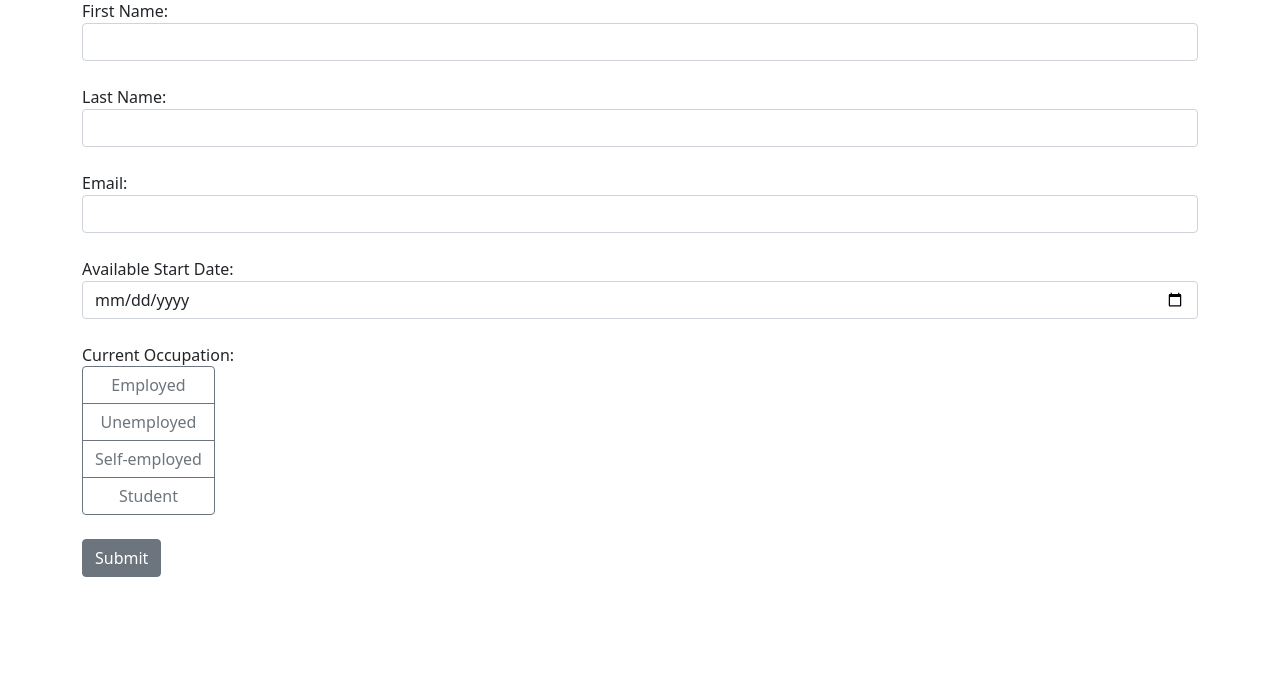
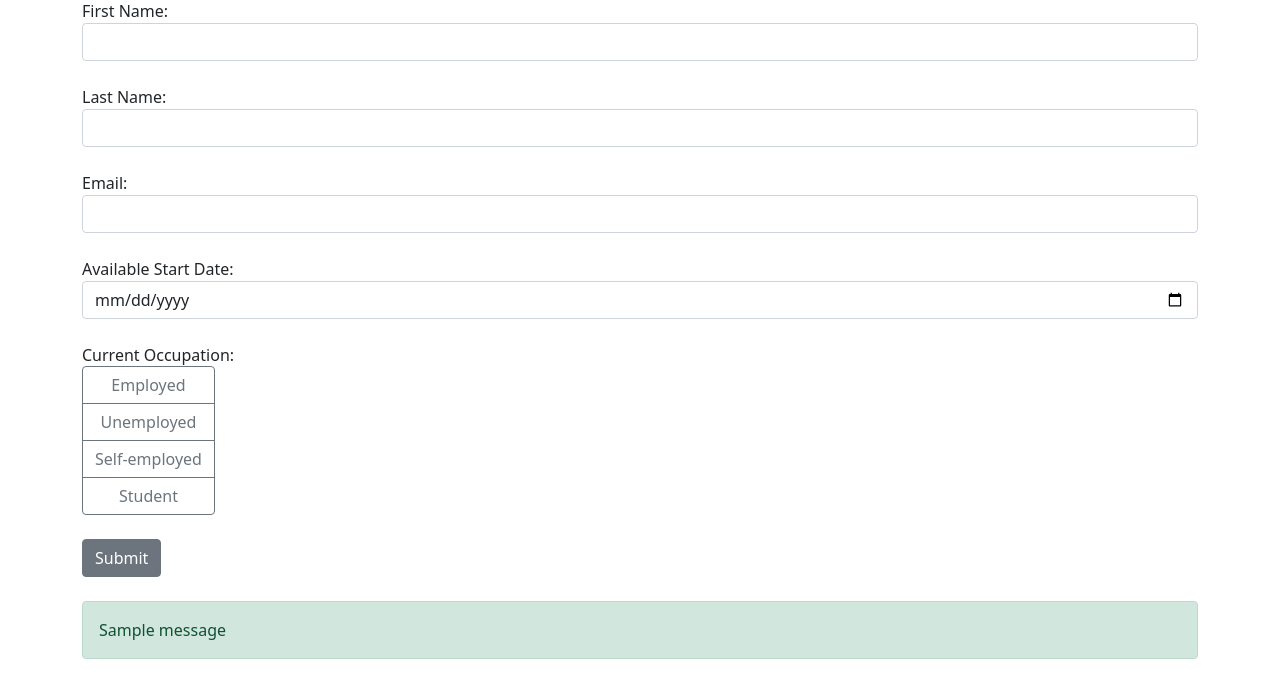
Before and after one commit to Daliana-Solis/Flask_web_form, a Flask app: page / in a window 1280 px wide. Shown: the part 81-779 px from the top of the page. Run offline with Flask 3, Linux system fonts and the light colour scheme; one stand-in notice (Sample message) is shown.

Commit message:
Added submission message

```diff
--- a/main.py
+++ b/main.py
@@ -1,4 +1,4 @@
-from flask import Flask, render_template, request
+from flask import Flask, render_template, request, flash
 from flask_sqlalchemy import SQLAlchemy
 from datetime import datetime
 
@@ -34,7 +34,8 @@ def index():
         db.session.add(form) #add values to sqlite
         db.session.commit()
 
-
+        #show message
+        flash("Your form was submitted successfully!", "success" )
 
     return render_template("index.html")
 
--- a/templates/index.html
+++ b/templates/index.html
@@ -43,6 +43,15 @@
                     </div>
                 </div>
                 <button class="btn btn-secondary mb-4" type="submit">Submit</button>
+                {% with messages = get_flashed_messages() %}
+                {% if messages %}
+                <div class="alert alert-success">
+                    {% for message in messages %}
+                        {{ message }}
+                    {% endfor %}
+                </div>
+                {% endif %}
+                {% endwith %}
             </form>
         </div>
         <script src="https://code.jquery.com/jquery-3.6.0.min.js"></script>
```
Also changed, not shown: instance/data.db.
